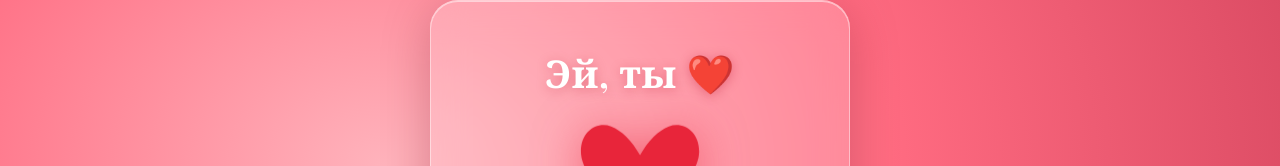
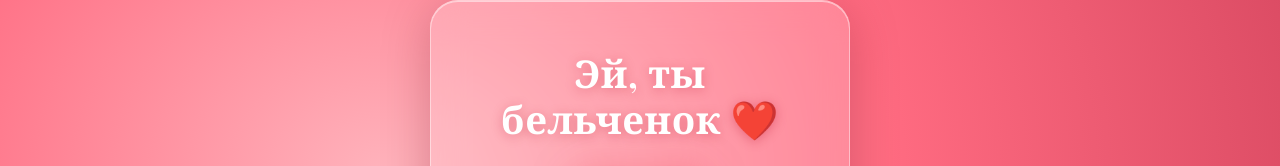
Before and after one commit to arsenij12/belchonok, a plain HTML site: page belchonok.html in a window 1280 px wide. Shown: the top 166 px of the page. Drawn offline with nearby package versions, Linux system fonts and the light colour scheme; a web font is replaced by a local one.

Commit message:
Update belchonok.html

```diff
--- a/belchonok.html
+++ b/belchonok.html
@@ -327,7 +327,7 @@
 <body>
 
   <div class="card">
-    <h1>Эй, ты ❤️</h1>
+    <h1>Эй, ты бельченок ❤️</h1>
 
     <div class="heart-wrap">
       <svg viewBox="0 0 100 90" xmlns="http://www.w3.org/2000/svg">
```
